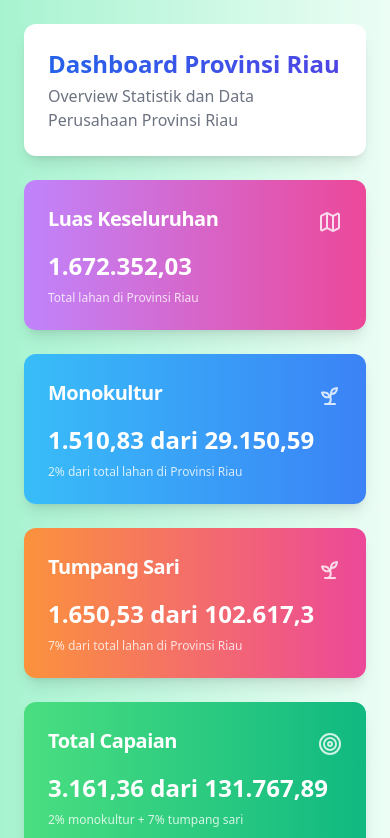
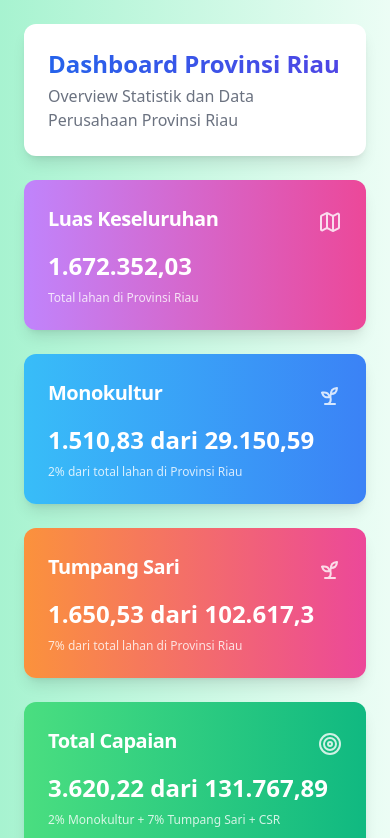
Before and after one commit to rel1vee/dashboard-polda-riau, a Next.js app: page / in a window 390 px wide. Shown: the top 838 px of the page. Built offline with nearby package versions, Linux system fonts and the light colour scheme; grey boxes are pictures that could not be loaded.

Commit message:
Refactor DashboardRiauPage layout for improved responsiveness and update statistics formatting

```diff
--- a/app/page.tsx
+++ b/app/page.tsx
@@ -1,8 +1,15 @@
 "use client";
 
 import { useState } from "react";
+import dynamic from "next/dynamic";
 import { motion } from "framer-motion";
-import dynamic from "next/dynamic";
+import { City, Company } from "@/types";
+import { riauCity } from "@/data/RiauCity";
+import Ranking from "@/components/Ranking";
+import CompanyDetailsModal from "@/components/CompanyDetail";
+import { Building2, Map, TargetIcon, Sprout } from "lucide-react";
+import { Table, TableBody, TableRow } from "@/components/ui/table";
+import OtherCompanyDetailsModal from "@/components/OtherCompanyDetail";
 import {
   Card,
   CardContent,
@@ -10,19 +17,12 @@ import {
   CardTitle,
   CardDescription,
 } from "@/components/ui/card";
-import { Building2, Map, TargetIcon, Sprout } from "lucide-react";
-import { Table, TableBody, TableRow } from "@/components/ui/table";
-import { City, Company } from "@/types";
-import { riauCity } from "@/data/RiauCity";
-import CompanyDetailsModal from "@/components/CompanyDetail";
-import OtherCompanyDetailsModal from "@/components/OtherCompanyDetail";
-import Ranking from "@/components/Ranking";
 
 const MapMarker = dynamic(() => import("@/components/MapMarker"), {
   ssr: false,
   loading: () => (
     <div className="h-[500px] flex items-center justify-center bg-gray-100">
-      <p>Loading...</p>
+      <p className="text-black">Loading...</p>
     </div>
   ),
 });
@@ -100,7 +100,6 @@ const DashboardRiauPage = () => {
           ...(polres.otherCompanies || []),
         ];
 
-        // Menghitung capaian Monokultur pada Periode II saja
         const monoAchievement = allCompanies.reduce((sum, company) => {
           if (company.monokulturAchievements?.II) {
             return sum + company.monokulturAchievements.II;
@@ -108,7 +107,6 @@ const DashboardRiauPage = () => {
           return sum;
         }, 0);
 
-        // Menghitung capaian Tumpang Sari pada Periode II saja
         const tumpangSariAchievement = allCompanies.reduce((sum, company) => {
           if (company.tumpangSariAchievements?.II) {
             return sum + company.tumpangSariAchievements.II;
@@ -116,7 +114,6 @@ const DashboardRiauPage = () => {
           return sum;
         }, 0);
 
-        // Menghitung capaian CSR pada Periode II saja
         const csrAchievement = allCompanies.reduce((sum, company) => {
           if (company.csrAchievements?.II) {
             return sum + company.csrAchievements.II;
@@ -175,10 +172,6 @@ const DashboardRiauPage = () => {
     );
   };
 
-  const stats = getTotalStats();
-
-  const achievements = getTotalAchievements();
-
   const handleCompanyClick = (company: Company) => {
     setSelectedCompany(company);
     setIsModalOpen(true);
@@ -194,6 +187,9 @@ const DashboardRiauPage = () => {
     setSelectedCompany(null);
     setSelectedOtherCompany(null);
   };
+
+  const stats = getTotalStats();
+  const achievements = getTotalAchievements();
 
   return (
     <div className="bg-gradient-to-l from-emerald-50 to-emerald-200">
@@ -228,7 +224,11 @@ const DashboardRiauPage = () => {
             {[
               {
                 title: "Luas Keseluruhan",
-                value: stats.totalArea + stats.otherTotalArea,
+                value: `${(
+                  stats.totalArea + stats.otherTotalArea
+                ).toLocaleString("id-ID", {
+                  maximumFractionDigits: 2,
+                })}`,
                 description: "Total lahan di Provinsi Riau",
                 icon: Map,
                 gradient: "from-purple-400 to-pink-500",
@@ -265,7 +265,8 @@ const DashboardRiauPage = () => {
                 title: "Total Capaian",
                 value: `${(
                   achievements.monokulturAchievement +
-                  achievements.tumpangSariAchievement
+                  achievements.tumpangSariAchievement +
+                  achievements.csrAchievement
                 ).toLocaleString("id-ID", {
                   maximumFractionDigits: 2,
                 })} dari ${(
@@ -273,7 +274,7 @@ const DashboardRiauPage = () => {
                 ).toLocaleString("id-ID", {
                   maximumFractionDigits: 2,
                 })}`,
-                description: "2% monokultur + 7% tumpang sari",
+                description: "2% Monokultur + 7% Tumpang Sari + CSR",
                 icon: TargetIcon,
                 gradient: "from-green-400 to-emerald-500",
               },
@@ -292,11 +293,7 @@ const DashboardRiauPage = () => {
                   <stat.icon className="w-6 h-6 text-white opacity-80" />
                 </CardHeader>
                 <CardContent>
-                  <div className="text-2xl font-bold">
-                    {stat.value.toLocaleString("id-ID", {
-                      maximumFractionDigits: 2,
-                    })}
-                  </div>
+                  <div className="text-2xl font-bold">{stat.value}</div>
                   <p className="text-xs opacity-80 mt-2">{stat.description}</p>
                 </CardContent>
               </MotionCard>
@@ -304,7 +301,7 @@ const DashboardRiauPage = () => {
           </motion.div>
           {/* Map and Table Section */}
           <div className="grid grid-cols-12 gap-6">
-            <div className="col-span-12 lg:col-span-8">
+            <div className="col-span-12 lg:col-span-6">
               <motion.div
                 initial={{ opacity: 0, scale: 0.95 }}
                 animate={{ opacity: 1, scale: 1 }}
@@ -329,7 +326,7 @@ const DashboardRiauPage = () => {
                 </Card>
               </motion.div>
             </div>
-            <div className="col-span-12 lg:col-span-4">
+            <div className="col-span-12 lg:col-span-6">
               <motion.div
                 initial={{ opacity: 0, x: -20 }}
                 animate={{ opacity: 1, x: 0 }}
@@ -509,7 +506,6 @@ const DashboardRiauPage = () => {
             onClose={handleCloseModal}
           />
         )}
-
         {selectedOtherCompany && (
           <OtherCompanyDetailsModal
             company={selectedOtherCompany}
```
